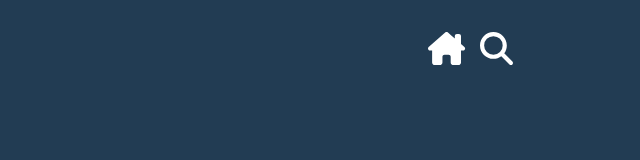
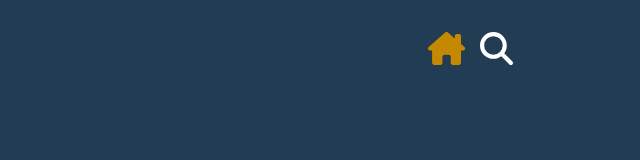
Before and after one commit to agustingu20/desafio-sitenso, a React (Create React App) app: page /search in a window 1280 px wide. Shown: the top 160 px of the page, without its empty margins (311-951 px from the left). Built offline with nearby package versions, Linux system fonts and the light colour scheme.

Commit message:
Create functions to add or remove class to navicons to recreate an active class

```diff
--- a/src/App.css
+++ b/src/App.css
@@ -37,3 +37,8 @@ body {
   text-align: center;
   margin: 0;
 }
+
+/*CSS NAVICONS */
+.link-activated {
+  color: #c48900;
+}
--- a/src/App.js
+++ b/src/App.js
@@ -10,11 +10,11 @@ import NavIcons from './components/NavIcons';
 function App() {
   return (
     <div className="App">
-      <NavIcons />
       <BrowserRouter>
+        <NavIcons />
         <Routes>
-          <Route path="/" element={<Home />} />
-          <Route path="search" element={<MovieCard />} />
+          <Route exact path="/" element={<Home />} />
+          <Route exact path="search" element={<MovieCard />} />
         </Routes>
       </BrowserRouter>
     </div>
--- a/src/components/NavIcons.js
+++ b/src/components/NavIcons.js
@@ -1,12 +1,26 @@
 import React from 'react'
 import { FontAwesomeIcon } from '@fortawesome/react-fontawesome'
 import { faMagnifyingGlass, faHouseChimney } from "@fortawesome/free-solid-svg-icons"
+import { Link } from 'react-router-dom'
 
 export default function NavIcons() {
+    const addActiveClassLinkHome = () => {
+        document.getElementById("homeIcon").classList.add("link-activated")
+        document.getElementById("searchIcon").classList.remove("link-activated")
+    }
+    const addActiveClassLinkSearch = () => {
+        document.getElementById("homeIcon").classList.remove("link-activated")
+        document.getElementById("searchIcon").classList.add("link-activated")
+    }
+
     return (
         <div className='home-icons-container'>
-            <FontAwesomeIcon className='home-icon' icon={faHouseChimney} />
-            <FontAwesomeIcon className='search-icon' icon={faMagnifyingGlass} />
-        </div>
+            <Link to="/">
+                <FontAwesomeIcon onClick={addActiveClassLinkHome} id="homeIcon" className='home-icon link-activated' icon={faHouseChimney} />
+            </Link>
+            <Link to="search">
+                <FontAwesomeIcon onClick={addActiveClassLinkSearch} id="searchIcon" className='search-icon' icon={faMagnifyingGlass} />
+            </Link>
+        </div >
     )
 }
```
